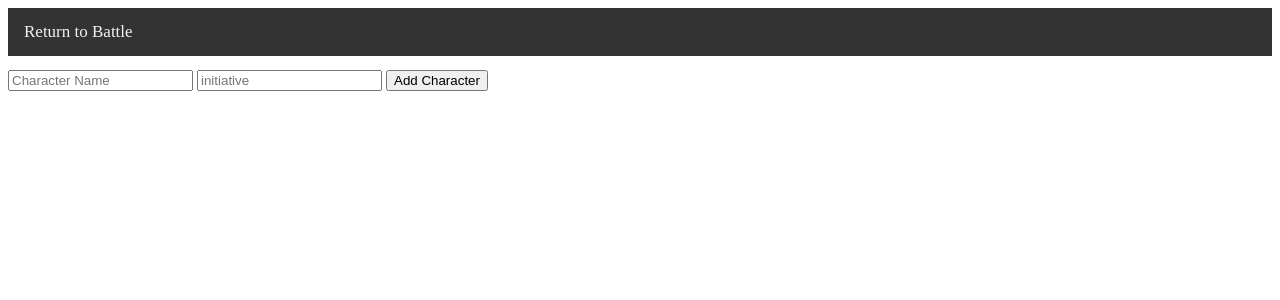
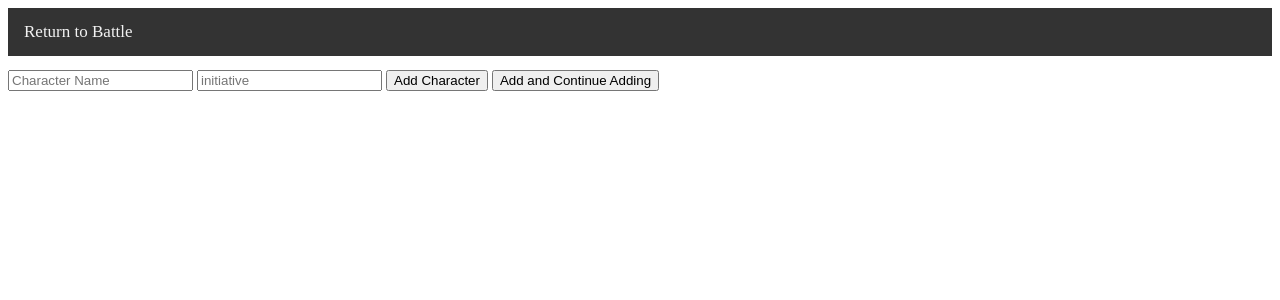
Before and after one commit to mcraig567/Initiative_Tracker, a Django app: page /tracker/add_player in a window 1280 px wide. Shown: the top 300 px of the page. Run offline with Django 3.2, Linux system fonts and the light colour scheme.

Commit message:
Additional server validation, continued character add

```diff
--- a/initiative/tracker/static/tracker/styles.css
+++ b/initiative/tracker/static/tracker/styles.css
@@ -41,7 +41,7 @@ h2 {
 }
 
 .spell_list div {
-    width: 6%;
+    width: 10%;
 }
 
 .spell_list ul {
--- a/initiative/tracker/templates/tracker/add_player.html
+++ b/initiative/tracker/templates/tracker/add_player.html
@@ -19,7 +19,8 @@
         {% csrf_token %}
         <input type="text" name="player" placeholder="Character Name">
         <input type="number" name="initiative" placeholder="initiative" min="1">
-        <input type="submit" value="Add Character">
+        <input type="submit" name="add_button" value="Add Character">
+        <input type="submit" name="add_button" value="Add and Continue Adding">
     </form>
 </div>
 
--- a/initiative/tracker/templates/tracker/add_spell.html
+++ b/initiative/tracker/templates/tracker/add_spell.html
@@ -10,11 +10,15 @@
     <a href="{% url 'index' %}">Return to Battle</a>
 </div>
 
+{% if message %}
+    <h2>{{ message }}</h2>
+{% endif %}
+
 <div class="add">
     <form action="{% url 'spell' %}" method="POST">
         {% csrf_token %}
         <input name="spell" type="text" placeholder="Spell Name" required>
-        <input name="duration" type="number" placeholder="Length" required>
+        <input name="duration" type="number" placeholder="Length" required min="1">
         <select name="concentration" required>
             <option value="" disabled selected hidden>Concentration</option>
             <option value="True">True</option>
--- a/initiative/tracker/views.py
+++ b/initiative/tracker/views.py
@@ -42,7 +42,11 @@ def add_player(request):
         player = Fighter(name=request.POST['player'], initiative=request.POST['initiative'])
         player.save()
 
-        return HttpResponseRedirect(reverse("index"))
+        #Functionality to add and keep adding
+        if request.POST['add_button'] == 'Add Character':
+            return HttpResponseRedirect(reverse("index"))
+        else:
+            return render(request, "tracker/add_player.html")
 
     return render(request, "tracker/add_player.html")
 
@@ -82,7 +86,43 @@ def clear(request):
 
 def spell(request):
     #Can you make this a popup/dialogue box
+    players = Fighter.objects.all()
     if request.method == "POST":
+
+        #Check Inputs
+        if len(request.POST['spell']) > 64:
+            message = "Spell name must be less than 64 characters"
+            return render(request, "tracker/add_spell.html", {
+                "message" : message,
+                "players" : players
+            })
+
+        elif int(request.POST['duration']) < 0:
+            message = "Minimum duration is 1 second"
+            return render(request, "tracker/add_spell.html", {
+                "message" : message,
+                "players" : players
+            })
+
+        try:
+            Fighter.objects.get(id=request.POST['caster'])
+        except NameError:
+            message = "This character does not exist"
+            return render(request, "tracker/add_spell.html", {
+                "message" : message,
+                "players" : players
+            })
+
+        if bool(request.POST['concentration']) is not True or False:
+            message = "You must specify if the spell requires concentration"
+            return render(request, "tracker/add_spell.html", {
+                "message" : message,
+                "players" : players
+            })
+
+
+
+
         spell = Spell(
         name=request.POST['spell'],
         duration=request.POST['duration'],
@@ -94,7 +134,6 @@ def spell(request):
         return HttpResponseRedirect(reverse("index"))
 
     else:
-        players = Fighter.objects.all()
         return render(request, "tracker/add_spell.html", {
             "players" : players
         })
```
Also changed, not shown: initiative/db.sqlite3.
